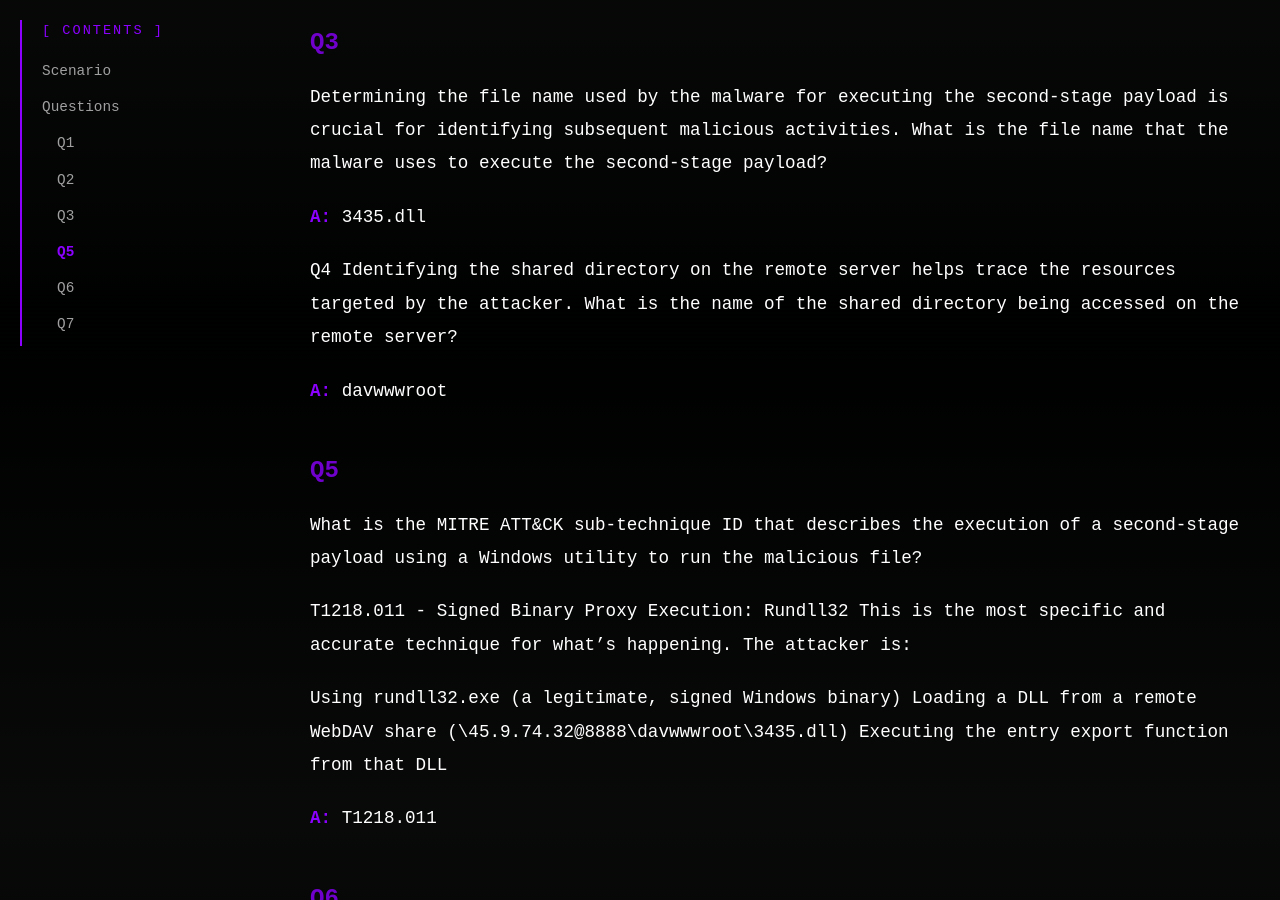
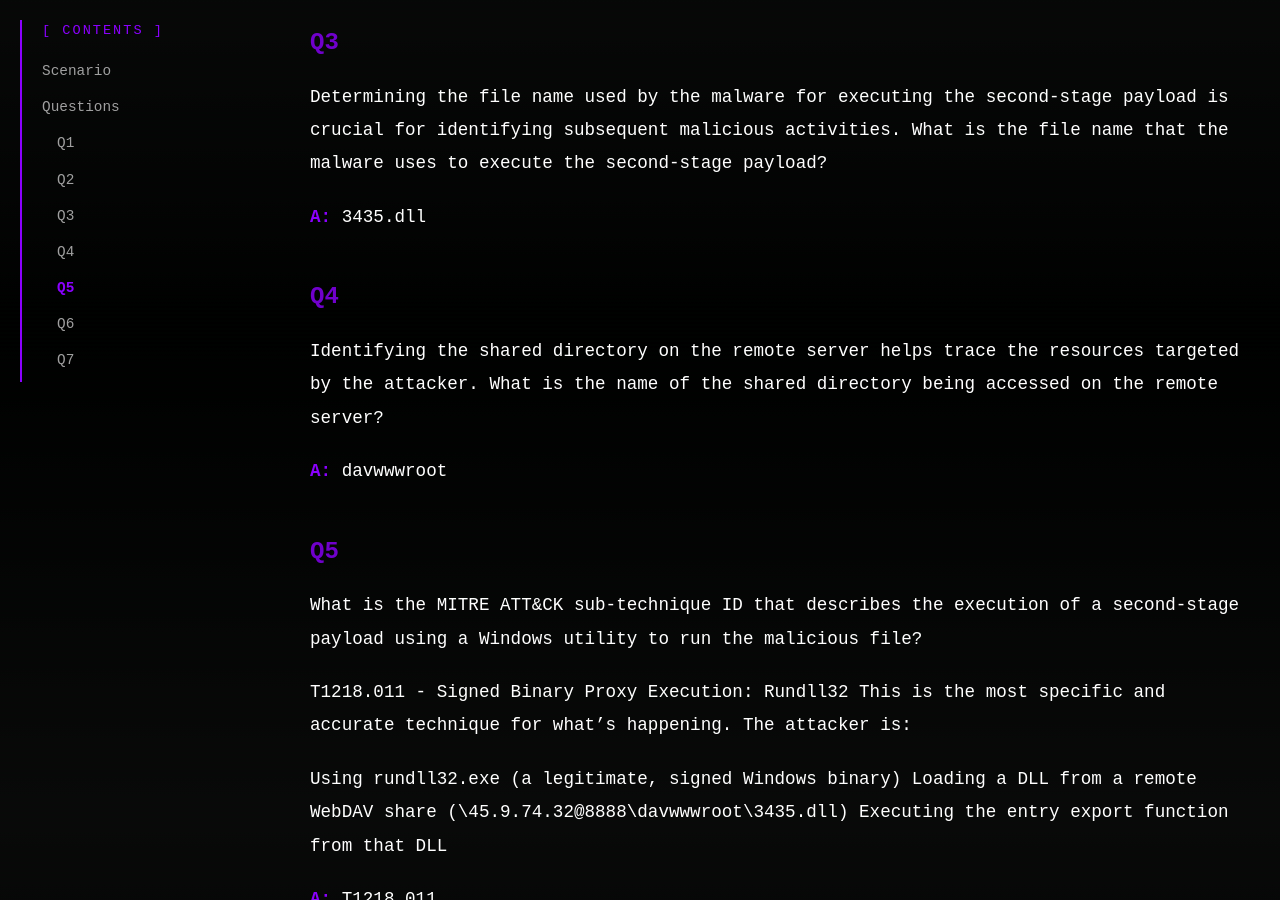
Before and after one commit to calorushex/calorushex.github.io, a Jekyll site: the page built from _posts/2025-11-16-cyberdefenders-reveal-writeup-retired.md, in a window 1280 px wide and 900 px high, scrolled down 2391 px. Built offline with Jekyll 4.4.1, drawn with Linux system fonts in a browser that asks for light colours.

```diff
--- a/_posts/2025-11-16-cyberdefenders-reveal-writeup-retired.md
+++ b/_posts/2025-11-16-cyberdefenders-reveal-writeup-retired.md
@@ -46,7 +46,7 @@ Determining the file name used by the malware for executing the second-stage pay
 
 **A:** 3435.dll
 
-Q4
+### Q4
 Identifying the shared directory on the remote server helps trace the resources targeted by the attacker. What is the name of the shared directory being accessed on the remote server?
 
 **A:** davwwwroot
```
